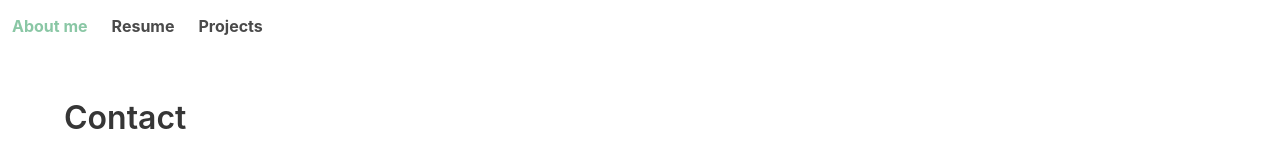
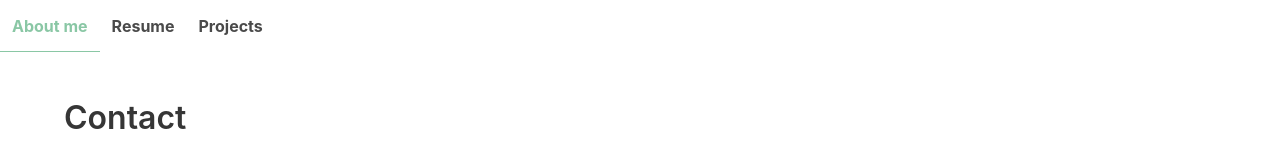
Before and after one commit to zaibon/cdcpm.dev, a SvelteKit app: page /contact in a window 1280 px wide. Shown: the top 160 px of the page. Built offline with nearby package versions, Linux system fonts and the light colour scheme.

Commit message:
feat: activate current page in navbar

```diff
--- a/src/components/Navbar.svelte
+++ b/src/components/Navbar.svelte
@@ -1,5 +1,11 @@
 <script>
+	import { page } from '$app/stores';
+
 	let isMenuActive = false;
+	let route = $page.route.id;
+	page.subscribe((data) => {
+		route = data.route.id.split('/', 2)[1];
+	});
 
 	function toggleMenu() {
 		isMenuActive = !isMenuActive;
@@ -8,7 +14,7 @@
 
 <nav class="navbar" aria-label="main navigation">
 	<div class="navbar-brand">
-		<a class="navbar-item" href="/"> About me </a>
+		<a class="navbar-item is-tab" class:is-active={route == ''} href="/"> About me </a>
 
 		<button
 			class="navbar-burger"
@@ -24,8 +30,10 @@
 
 	<div id="navbarBasicExample" class="navbar-menu" class:is-active={isMenuActive}>
 		<div class="navbar-start">
-			<a class="navbar-item" href="/resume"> Resume </a>
-			<a class="navbar-item" href="/projects"> Projects </a>
+			<a class="navbar-item is-tab" class:is-active={route == 'resume'} href="/resume"> Resume </a>
+			<a class="navbar-item is-tab" class:is-active={route == 'projects'} href="/projects">
+				Projects
+			</a>
 			<!-- <a class="navbar-item" href="/contact"> Contact </a> -->
 		</div>
 	</div>
```
